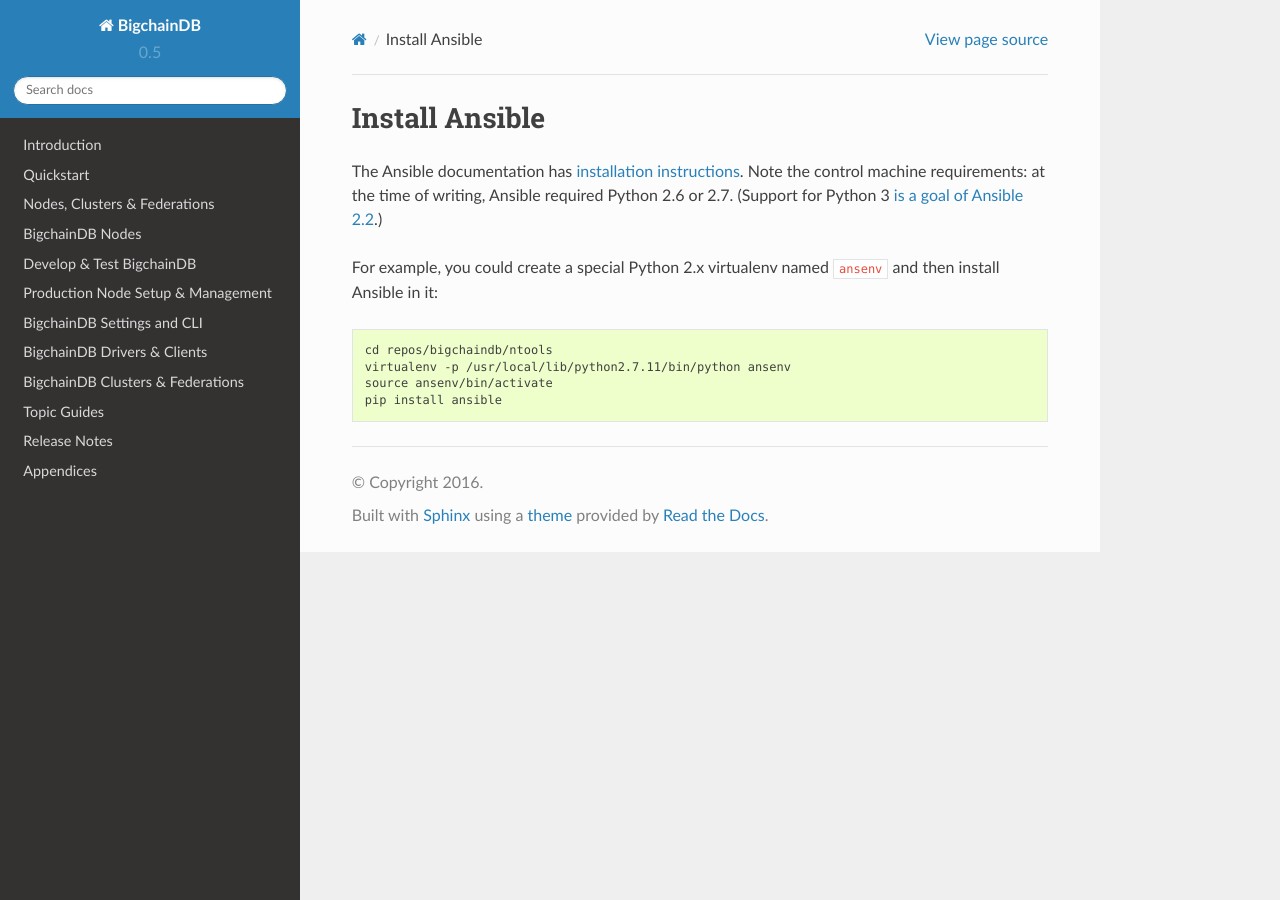
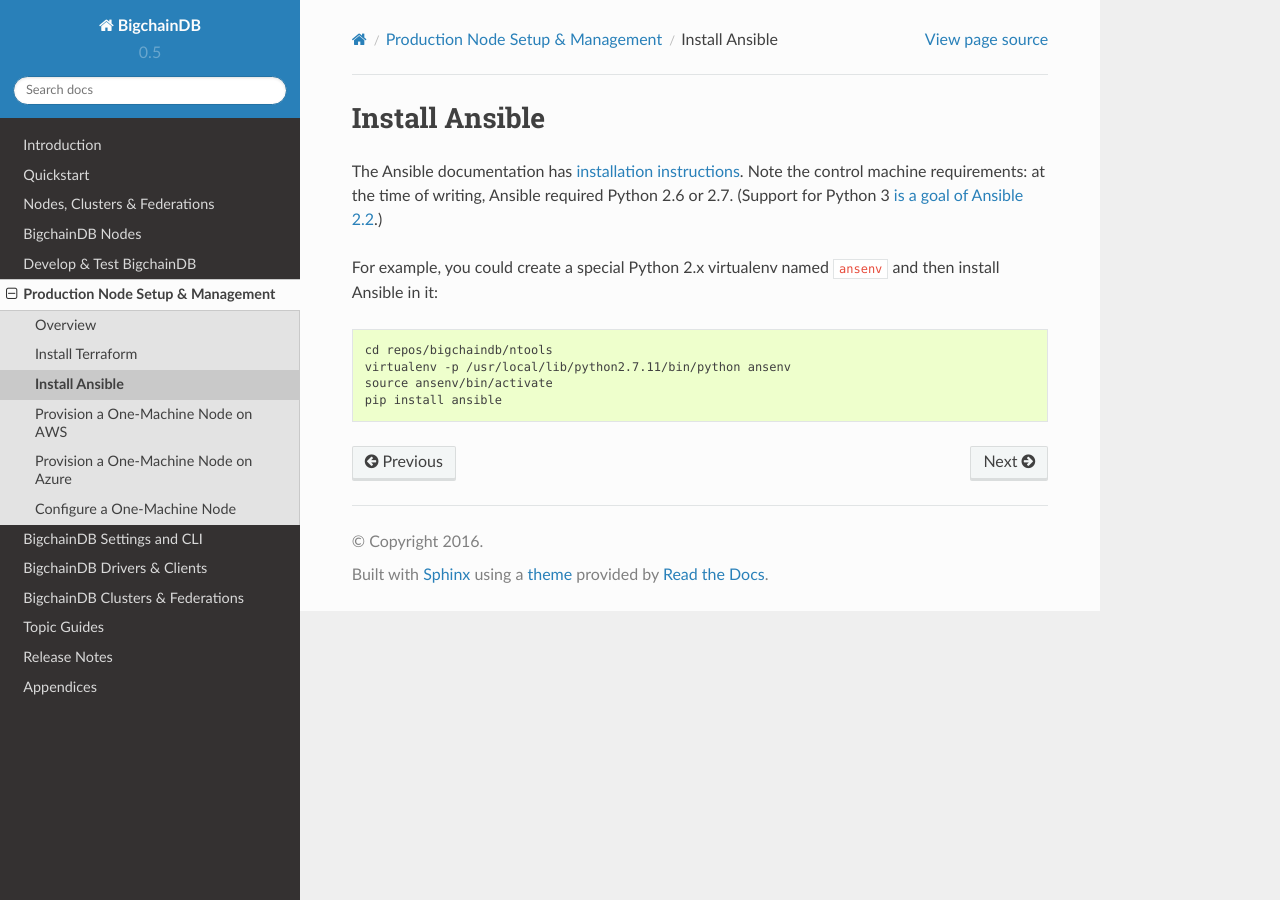
Before and after one commit to thematerials-network/bigchaindb-node, a Sphinx documentation site: the page built from bigchaindb/docs/source/prod-node-setup-mgmt/install-ansible.md, in a window 1280 px wide. Built offline with Sphinx 7.4.7 and the Read the Docs theme 2.0.0, drawn with Linux system fonts in a browser that asks for light colours; pages that are not in the unit, such as notebooks, are missing from menus.

Commit message:
docs: started config-one-m page, updated index to include it

```diff
--- a/bigchaindb/docs/source/prod-node-setup-mgmt/index.rst
+++ b/bigchaindb/docs/source/prod-node-setup-mgmt/index.rst
@@ -6,5 +6,7 @@ Production Node Setup & Management
 
    overview
    install-terraform
+   install-ansible
    prov-one-m-aws
-   set-up-ansible
+   prov-one-m-azure
+   config-one-m
```
Also changed, not shown: bigchaindb/docs/source/prod-node-setup-mgmt/config-one-m.md (added, +34 -0 lines).
